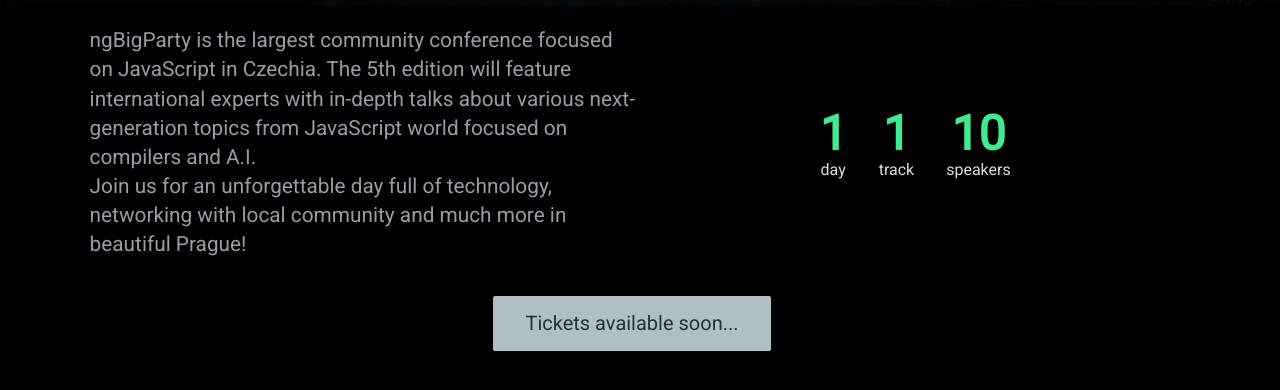
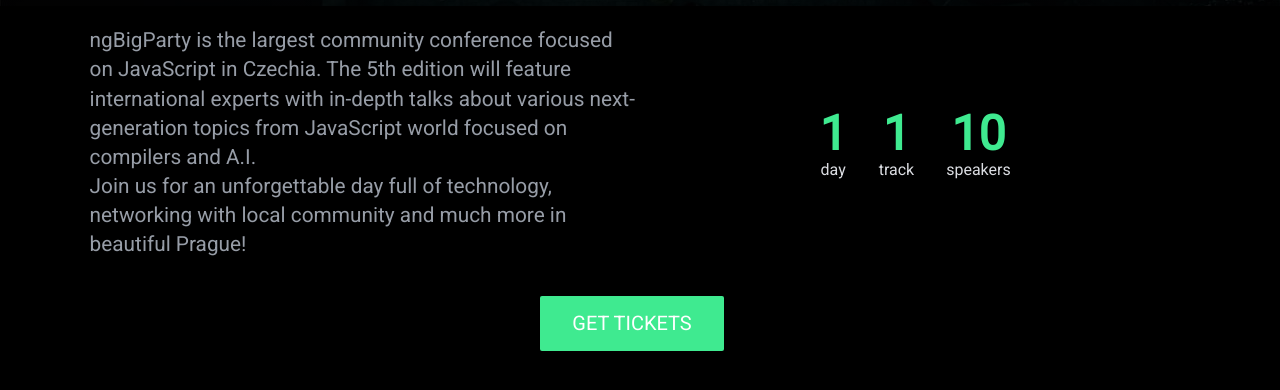
Before and after one commit to ngParty/web, a Next.js app: page /big-party-v in a window 1280 px wide. Shown: the part 990-1380 px from the top of the page. Built offline with nearby package versions, Linux system fonts and the light colour scheme.

Commit message:
feat(big-v): enable ticket sale

```diff
--- a/conferences/big-party-v/data.ts
+++ b/conferences/big-party-v/data.ts
@@ -36,10 +36,13 @@ export const navigation: NavItemModel[] = [
     link: '#organizers',
   },
 ]
+const links = {
+  tickets: 'http://bit.ly/ng-bigparty-v-tickets',
+}
 
 const config = {
   enableSchedule: true,
-  enableTickets: false,
+  enableTickets: true,
 }
 
-export { data, config }
+export { data, config, links }
--- a/conferences/big-party-v/header.tsx
+++ b/conferences/big-party-v/header.tsx
@@ -1,7 +1,7 @@
 import { styles, sidebarStyles } from './header.styles'
 import { NgPartyIcon } from '../../components'
 
-import { navigation as DATA, NavItemModel } from './data'
+import { navigation as DATA, NavItemModel, links } from './data'
 import { ReactElement } from 'react'
 
 export const Header = () => {
@@ -30,7 +30,7 @@ export const Header = () => {
         <MainNav data={DATA} />
 
         <div className="headerbar-action center m0 p0 flex justify-center nowrap">
-          <BuyTicketsAction link="#tickets" />
+          <BuyTicketsAction link={links.tickets} />
         </div>
       </header>
 
@@ -129,7 +129,11 @@ const BuyTicketsAction = (
 ) => {
   const { link } = props
   return (
-    <a href={link} className="text-decoration-none headerbar-action-link">
+    <a
+      target="_blank"
+      href={link}
+      className="text-decoration-none headerbar-action-link"
+    >
       Tickets
     </a>
   )
--- a/conferences/big-party-v/index.ts
+++ b/conferences/big-party-v/index.ts
@@ -12,3 +12,4 @@ export * from './gallery'
 export * from './faq'
 export * from './tickets'
 export * from './theme'
+export { config } from './data'
--- a/conferences/big-party-v/intro.tsx
+++ b/conferences/big-party-v/intro.tsx
@@ -95,7 +95,11 @@ const Tickets = (props: { id: string; enable: boolean }) => {
     <div id={id} className="about-action">
       <style jsx>{ticketsStyles}</style>
       {enable ? (
-        <a className="btn btn--accent" href="" target="_blank">
+        <a
+          className="btn btn--accent"
+          href={data.links.tickets}
+          target="_blank"
+        >
           Get Tickets
         </a>
       ) : (
--- a/conferences/big-party-v/tickets.tsx
+++ b/conferences/big-party-v/tickets.tsx
@@ -1,5 +1,6 @@
 import { styles } from './tickets.styles'
 import { data } from '../../shared'
+import { links } from './data'
 
 interface TicketModel {
   type: string
@@ -19,18 +20,18 @@ const currDate = new Date()
 const DATA: TicketModel[] = [
   {
     type: 'Early bird',
-    link: 'http://bit.ly/ng-bigparty-v-tickets',
+    link: links.tickets,
     currency: 'CZK',
     price: 2350,
     vatPercentage: 0,
-    date: '2020-02-04T08:00:00.000Z',
+    date: '2020-02-04T07:00:00.000Z',
     soldOut: false,
     description: `A limited selection of early bird tickets.
     Ticket price includes all refreshments and food during the conference, as well as entrance to the after-party get-together.`,
   },
   {
     type: 'Regular',
-    link: 'http://bit.ly/ng-bigparty-v-tickets',
+    link: links.tickets,
     currency: 'CZK',
     price: 3450,
     vatPercentage: 0,
@@ -40,11 +41,11 @@ const DATA: TicketModel[] = [
   },
   {
     type: 'Late bird',
-    link: 'http://bit.ly/ng-bigparty-v-tickets',
+    link: links.tickets,
     currency: 'CZK',
     price: 4550,
     vatPercentage: 0,
-    date: '2020-04-07T07:59:00.000Z',
+    date: '2020-04-07T06:59:00.000Z',
     soldOut: false,
     description: `Made your decision on short notice and missed the Early Bird and
     Regular Tickets? No worries! There is never to late for solid JavaScript content right? We still have some seats left.
--- a/pages/big-party-v/index.tsx
+++ b/pages/big-party-v/index.tsx
@@ -12,6 +12,7 @@ import {
   Organizers,
   Faq,
   Tickets,
+  config as settings,
 } from '../../conferences/big-party-v'
 
 export const config: import('next').PageConfig = { amp: true }
@@ -56,9 +57,11 @@ const BigPartyV = () => {
           <Section title="Schedule" id="schedule">
             <Schedule />
           </Section>
-          <Section title="Get Tickets" id="tickets">
-            <Tickets />
-          </Section>
+          {settings.enableTickets ? (
+            <Section title="Get Tickets" id="tickets">
+              <Tickets />
+            </Section>
+          ) : null}
           <Section title="Venue" id="venue">
             <Venue />
           </Section>
```
